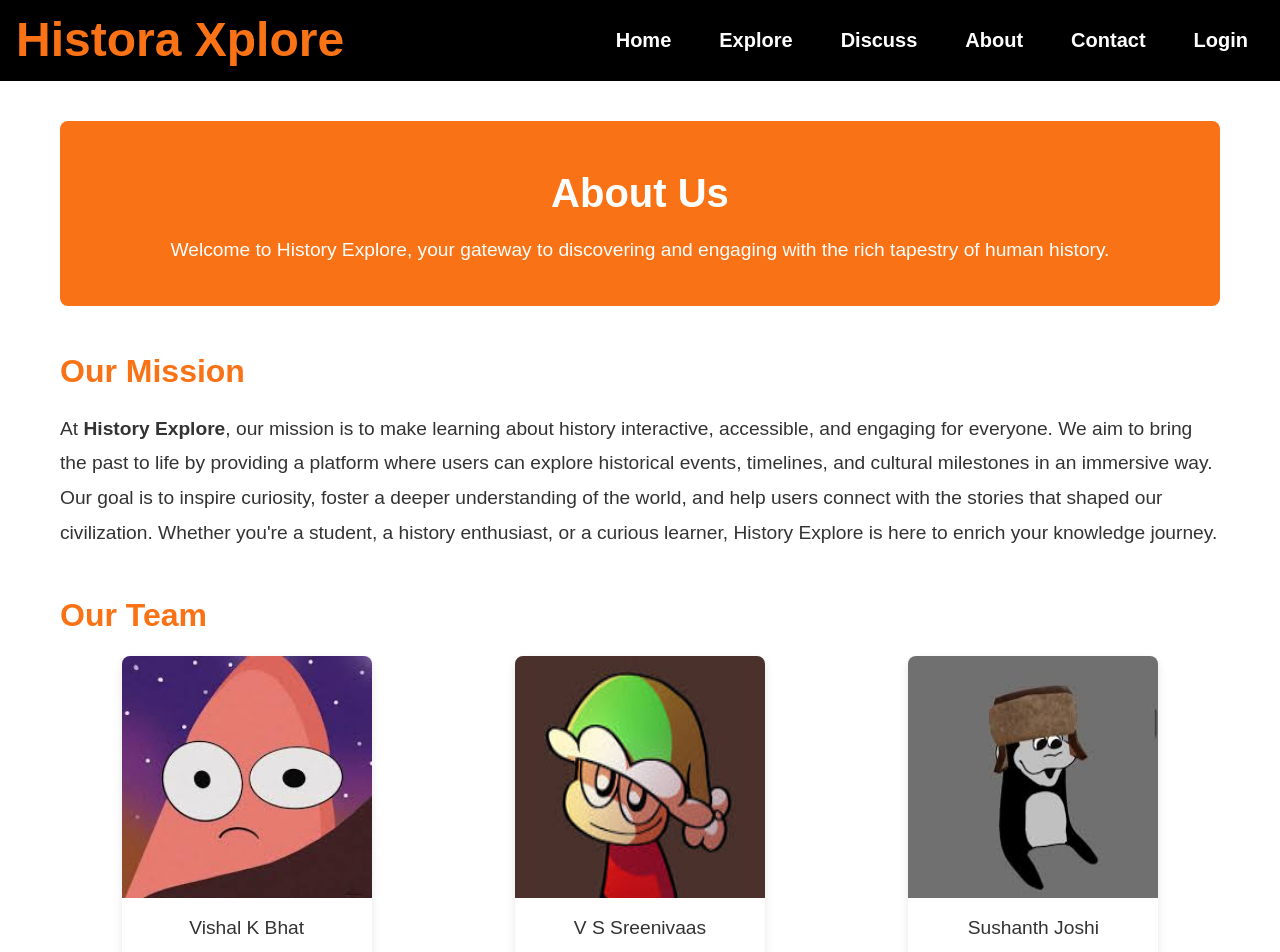
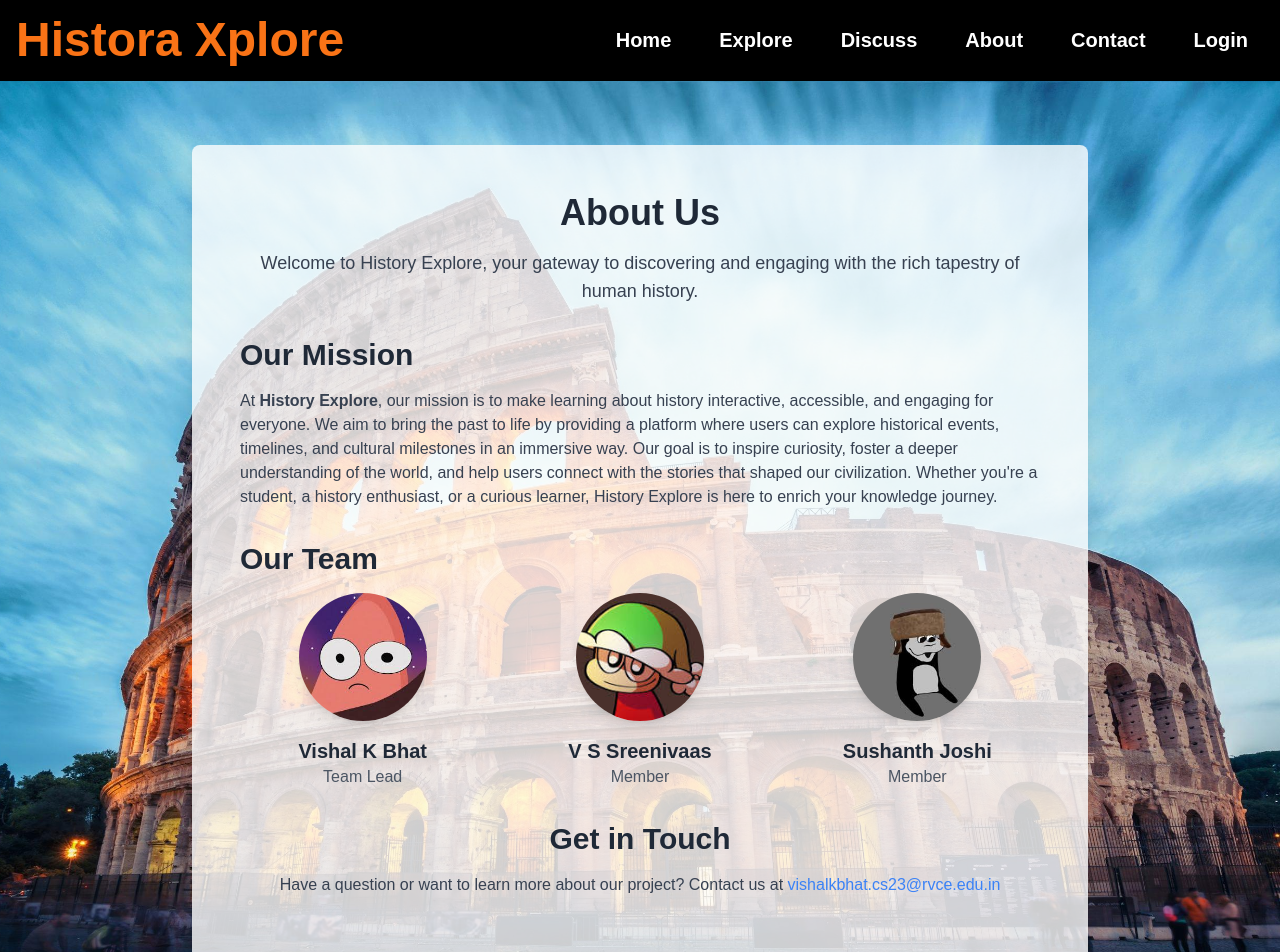
Before and after one commit to VishalBhat07/HistoraXplore, a React (Vite) app in the folder frontend/: page /about in a window 1280 px wide. Shown: the top 952 px of the page. Built offline with nearby package versions, Linux system fonts and the light colour scheme; no server answers; a web font is replaced by a local one.

Commit message:
Changed contact and about page designs

```diff
--- a/frontend/src/pages/About/About.css
+++ /dev/null
@@ -1,123 +0,0 @@
-/* About.css */
-
-/* General Styles */
-body {
-  margin: 0;
-  padding: 0;
-  font-family: Arial, sans-serif;
-  line-height: 1.6;
-  color: #333;
-}
-
-.about-us {
-  width: 100%;
-  max-width: 1200px;
-  margin: 0px auto;
-  margin-top: 20px;
-  padding: 20px;
-  box-sizing: border-box;
-}
-
-/* Hero Section */
-.hero {
-  text-align: center;
-  padding: 40px 20px;
-  color: white;
-  background-color: #f97316; /* Tailwind's bg-orange-600 equivalent */
-  border-radius: 8px;
-  margin-bottom: 40px;
-}
-
-.hero h1 {
-  font-size: 2.5rem;
-  margin-bottom: 10px;
-  font-weight: 600;
-}
-
-.hero p {
-  font-size: 1.2rem;
-}
-
-/* Section Styles */
-.section {
-  margin-bottom: 40px;
-  font-size: 1.2rem;
-}
-
-.section h1,
-.section h2 {
-  font-size: 2rem;
-  margin-bottom: 15px;
-  color: #f97316;
-  font-weight: 600;
-}
-
-.section p {
-  line-height: 1.8;
-}
-
-.section a {
-  color: #1d4ed8; /* Tailwind's blue-700 */
-  text-decoration: none;
-}
-
-.section a:hover {
-  text-decoration: underline;
-}
-
-/* Team Members */
-.team-members {
-  display: flex;
-  flex-wrap: wrap;
-  gap: 20px;
-  justify-content: space-around;
-}
-
-.team-member {
-  text-align: center;
-  width: 100%;
-  max-width: 250px;
-  box-shadow: 0 4px 8px rgba(0, 0, 0, 0.1);
-  border-radius: 8px;
-  overflow: hidden;
-  background-color: white;
-}
-
-.team-member img {
-  width: 100%;
-  height: 70%;
-  display: block;
-}
-
-.team-member h3 {
-  margin: 15px 0 5px;
-  font-size: 1.2rem;
-  color: #333;
-}
-
-.team-member p {
-  margin-bottom: 15px;
-  font-size: 1rem;
-  color: #666;
-}
-
-/* Responsive Design */
-@media (max-width: 768px) {
-  .hero h1 {
-    font-size: 2rem;
-  }
-
-  .hero p {
-    font-size: 1rem;
-  }
-
-  .section h1,
-  .section h2 {
-    font-size: 1.5rem;
-  }
-
-  .team-members {
-    flex-direction: column;
-    align-items: center;
-  }
-}
--- a/frontend/src/pages/About/About.jsx
+++ b/frontend/src/pages/About/About.jsx
@@ -1,58 +1,93 @@
 import React from "react";
-import "./About.css";
+import heroImage from "../../assets/history.jpeg"; // Same background image as the contact page
+import "react-toastify/dist/ReactToastify.css";
 
 const About = () => {
   return (
-    <div className="about-us">
-      <div className="hero">
-        <h1>About Us</h1>
-        <p>
+    <div
+      className="min-h-screen bg-cover bg-center flex flex-col items-center"
+      style={{
+        backgroundImage: `url(${heroImage})`,
+      }}
+    >
+      <div className="bg-white bg-opacity-80 p-8 md:p-12 rounded-lg shadow-xl max-w-4xl w-full mt-16 mb-16">
+        <div className="hero text-center mb-8">
+          <h1 className="text-4xl font-bold text-gray-800 mb-4">About Us</h1>
+          <p className="text-lg text-gray-700">
             Welcome to History Explore, your gateway to discovering and engaging
             with the rich tapestry of human history.
           </p>
         </div>
-      <div className="section">
-        <h1>Our Mission</h1>
-        <p>
+
+        <div className="section mb-8">
+          <h2 className="text-3xl font-bold text-gray-800 mb-4">Our Mission</h2>
+          <p className="text-gray-700">
             At <b>History Explore</b>, our mission is to make learning about
-          history interactive, accessible, and engaging for everyone. We aim to
-          bring the past to life by providing a platform where users can explore
-          historical events, timelines, and cultural milestones in an immersive
-          way. Our goal is to inspire curiosity, foster a deeper understanding
-          of the world, and help users connect with the stories that shaped our
-          civilization. Whether you're a student, a history enthusiast, or a
-          curious learner, History Explore is here to enrich your knowledge
-          journey.
+            history interactive, accessible, and engaging for everyone. We aim
+            to bring the past to life by providing a platform where users can
+            explore historical events, timelines, and cultural milestones in an
+            immersive way. Our goal is to inspire curiosity, foster a deeper
+            understanding of the world, and help users connect with the stories
+            that shaped our civilization. Whether you're a student, a history
+            enthusiast, or a curious learner, History Explore is here to enrich
+            your knowledge journey.
           </p>
         </div>
-      <div className="section">
-        <h2>Our Team</h2>
-        <div className="team-members">
-          <div className="team-member">
-            <img src="./pfp2.jpg" alt="Vishal K Bhat" />
-            <h3>Vishal K Bhat</h3>
-            <p>Team Lead</p>
+
+        <div className="section mb-8">
+          <h2 className="text-3xl font-bold text-gray-800 mb-4">Our Team</h2>
+          <div className="team-members grid grid-cols-1 md:grid-cols-3 gap-8">
+            <div className="team-member text-center">
+              <img
+                src="./pfp2.jpg"
+                alt="Vishal K Bhat"
+                className="rounded-full mx-auto mb-4 w-32 h-32 object-cover shadow-lg"
+              />
+              <h3 className="text-xl font-semibold text-gray-800">
+                Vishal K Bhat
+              </h3>
+              <p className="text-gray-600">Team Lead</p>
             </div>
-          <div className="team-member">
-            <img src="./pfp7.jpg" alt="V S Sreenivaas" />
-            <h3>V S Sreenivaas</h3>
-            <p>Member </p>
+            <div className="team-member text-center">
+              <img
+                src="./pfp7.jpg"
+                alt="V S Sreenivaas"
+                className="rounded-full mx-auto mb-4 w-32 h-32 object-cover shadow-lg"
+              />
+              <h3 className="text-xl font-semibold text-gray-800">
+                V S Sreenivaas
+              </h3>
+              <p className="text-gray-600">Member</p>
             </div>
-          <div className="team-member">
-            <img src="./pfp5.jpg" alt="Sushanth Joshi" />
-            <h3>Sushanth Joshi</h3>
-            <p>Member</p>
+            <div className="team-member text-center">
+              <img
+                src="./pfp5.jpg"
+                alt="Sushanth Joshi"
+                className="rounded-full mx-auto mb-4 w-32 h-32 object-cover shadow-lg"
+              />
+              <h3 className="text-xl font-semibold text-gray-800">
+                Sushanth Joshi
+              </h3>
+              <p className="text-gray-600">Member</p>
             </div>
           </div>
         </div>
-      <div className="section">
-        <h2>Get in Touch</h2>
-        <p>
-          Have a question or want to learn more about our project? Contact us at{" "}
-          <a href="mailto:vishalkbhat.cs23@rvce.edu.in">
+
+        <div className="section mb-8 text-center">
+          <h2 className="text-3xl font-bold text-gray-800 mb-4">
+            Get in Touch
+          </h2>
+          <p className="text-gray-700">
+            Have a question or want to learn more about our project? Contact us
+            at{" "}
+            <a
+              href="mailto:vishalkbhat.cs23@rvce.edu.in"
+              className="text-blue-500 hover:text-blue-700"
+            >
               vishalkbhat.cs23@rvce.edu.in
             </a>
           </p>
+        </div>
       </div>
     </div>
   );
--- a/frontend/src/pages/Contact/Contact.css
+++ /dev/null
@@ -1,91 +0,0 @@
-/* Contact.css */
-
-.contact-container {
-  width: 100%;
-  max-width: 1200px;
-  margin: 30px auto;
-  padding: 20px;
-}
-
-/* Contact Us Hero Section */
-.contact-hero {
-  background-color: #f97316; /* Orange background for the hero */
-  color: white; /* White text for contrast */
-  padding: 30px;
-  border-radius: 10px;
-  text-align: center; /* Center-align content */
-  margin-bottom: 80px;
-}
-
-.contact-hero h1 {
-  font-size: 2.2rem;
-  margin-bottom: 10px;
-  font-weight: 600;
-}
-
-.contact-hero p {
-  font-size: 1.2rem;
-  line-height: 1.5;
-}
-
-/* Contact Form */
-.contact-right {
-  background-color: #f2f2f2;
-  padding: 20px;
-  border-radius: 10px;
-}
-
-.contact-right form {
-  display: flex;
-  flex-direction: column;
-  gap: 15px;
-}
-
-.contact-right input[type="text"],
-.contact-right textarea {
-  padding: 10px;
-  border: 1px solid #ccc;
-  border-radius: 5px;
-  font-size: 16px;
-  width: 100%;
-}
-
-.contact-right textarea {
-  height: 150px;
-}
-
-.contact-right button.btn2 {
-  background-color: #f97316; /* Match the orange hero color */
-  color: white;
-  border: none;
-  padding: 10px 20px;
-  font-size: 16px;
-  cursor: pointer;
-  border-radius: 5px;
-  transition: transform 0.3s ease;
-}
-
-.contact-right button.btn2:hover {
-  transform: scale(1.05);
-  box-shadow: 0 0 5px rgba(0, 0, 0, 0.2);
-}
-
-.contact-right button.btn2.disabled {
-  background-color: #ddd;
-  cursor: not-allowed;
-}
-
-.contact-right #msg {
-  margin-top: 10px;
-  padding: 10px;
-  border-radius: 5px;
-  font-size: 16px;
-}
-
-.contact-right #msg.success {
-  color: green;
-}
-
-.contact-right #msg.error {
-  color: red;
-}
--- a/frontend/src/pages/Contact/Contact.jsx
+++ b/frontend/src/pages/Contact/Contact.jsx
@@ -1,5 +1,7 @@
 import React, { useState } from "react";
-import "./Contact.css";
+import heroImage from "../../assets/history.jpeg"; // Use the same background image for consistency
+import { ToastContainer, toast } from "react-toastify";
+import "react-toastify/dist/ReactToastify.css";
 
 const Contact = () => {
   const [message, setMessage] = useState("");
@@ -26,23 +28,72 @@ const Contact = () => {
   };
 
   return (
-    <div className="contact-container">
-      {/* Contact Us Hero Section */}
-      <div className="contact-hero">
-        <h1>Contact Us</h1>
-        <p>
-          Have questions, feedback, or inquiries? Get in touch with us, and we’ll
-          get back to you as soon as possible. Your journey through history is
-          important to us!
+    <div
+      className="min-h-screen bg-cover bg-center flex items-center justify-center"
+      style={{
+        backgroundImage: `url(${heroImage})`,
+      }}
+    >
+      <div className="bg-white bg-opacity-80 p-8 md:p-12 rounded-lg shadow-xl max-w-4xl w-full">
+        <form onSubmit={handleSubmit} name="submit-to-google-sheet" className="space-y-6">
+          <h2 className="text-3xl font-bold text-center text-gray-800 mb-4">
+            Contact Us
+          </h2>
+          <p className="text-center text-gray-700 mb-6">
+            Have questions, feedback, or inquiries? Get in touch with us, and we’ll get back to you as soon as possible.
           </p>
+          <div className="space-y-4">
+            <div>
+              <label
+                htmlFor="name"
+                className="block text-gray-700 text-sm font-bold mb-2"
+              >
+                Name
+              </label>
+              <input
+                type="text"
+                name="Name"
+                placeholder="Your name"
+                required
+                className="w-full p-3 text-gray-800 border-2 border-blue-300 rounded-md focus:outline-none focus:ring-2 focus:ring-blue-500 shadow-lg"
+              />
             </div>
-      {/* Contact Form */}
-      <div className="contact-right">
-        <form onSubmit={handleSubmit} name="submit-to-google-sheet">
-          <input type="text" name="Name" placeholder="Your name" required />
-          <input type="text" name="Email" placeholder="Your email" required />
-          <textarea name="Message" rows="6" placeholder="Your Message"></textarea>
-          <button type="submit" className="btn btn2" disabled={submitting}>
+            <div>
+              <label
+                htmlFor="email"
+                className="block text-gray-700 text-sm font-bold mb-2"
+              >
+                Email
+              </label>
+              <input
+                type="email"
+                name="Email"
+                placeholder="Your email"
+                required
+                className="w-full p-3 text-gray-800 border-2 border-blue-300 rounded-md focus:outline-none focus:ring-2 focus:ring-blue-500 shadow-lg"
+              />
+            </div>
+            <div>
+              <label
+                htmlFor="message"
+                className="block text-gray-700 text-sm font-bold mb-2"
+              >
+                Message
+              </label>
+              <textarea
+                name="Message"
+                rows="4"
+                placeholder="Your Message"
+                className="w-full p-3 text-gray-800 border-2 border-blue-300 rounded-md focus:outline-none focus:ring-2 focus:ring-blue-500 shadow-lg"
+              ></textarea>
+            </div>
+          </div>
+          <div>
+            <button
+              type="submit"
+              className="w-full bg-blue-500 hover:bg-blue-600 text-white text-lg font-semibold py-3 px-6 rounded-md shadow-md transition-all disabled:bg-gray-400"
+              disabled={submitting}
+            >
               {submitting ? (
                 <span>
                   Submitting... <i className="fas fa-spinner fa-spin"></i>
@@ -51,9 +102,16 @@ const Contact = () => {
                 "Submit"
               )}
             </button>
+          </div>
         </form>
-        <span id="msg">{message}</span>
+        <span
+          id="msg"
+          className="mt-4 block text-center text-green-500"
+        >
+          {message}
+        </span>
       </div>
+      <ToastContainer position="top-center" autoClose={3000} />
     </div>
   );
 };
```
Lines whose indentation alone changed are shown as unchanged.
